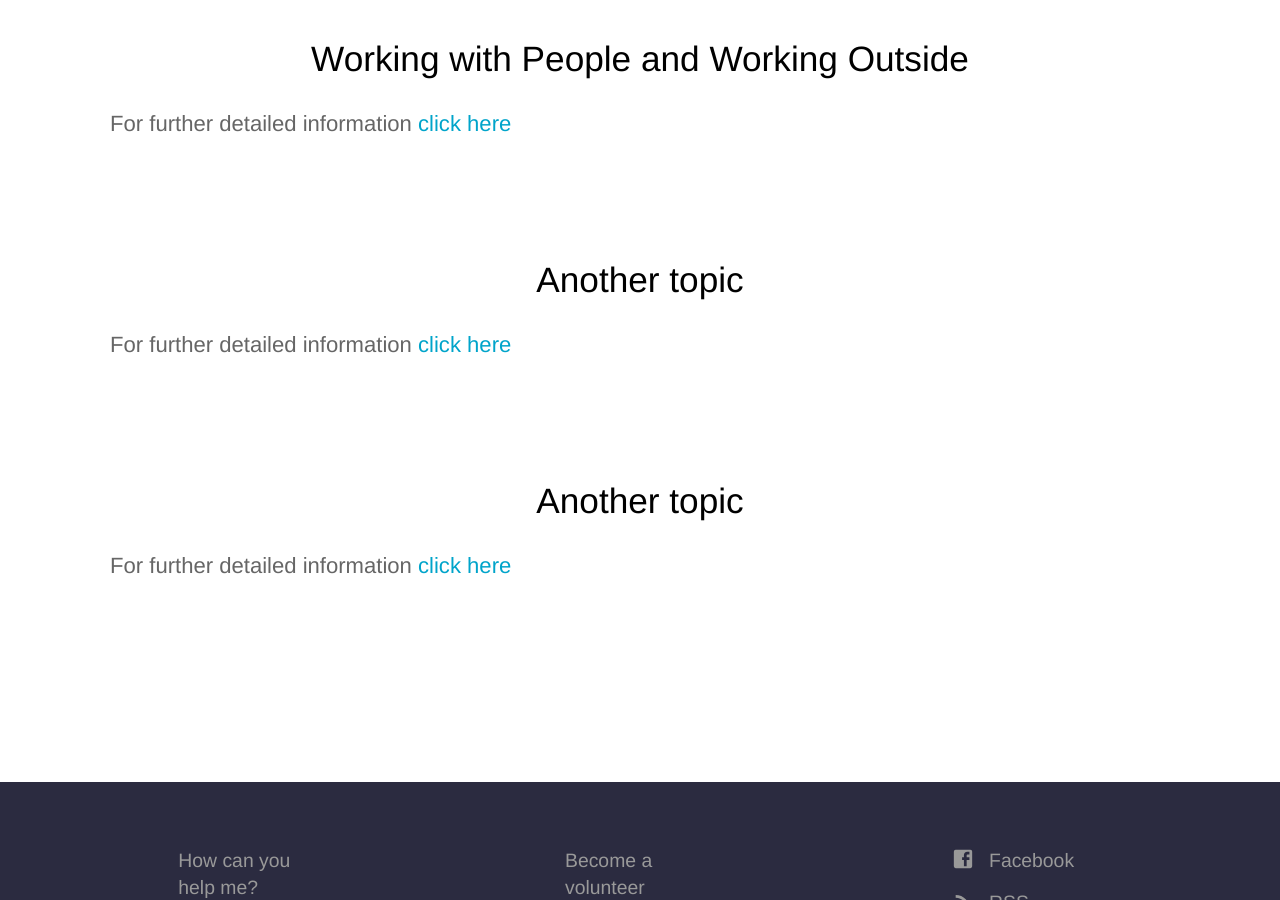
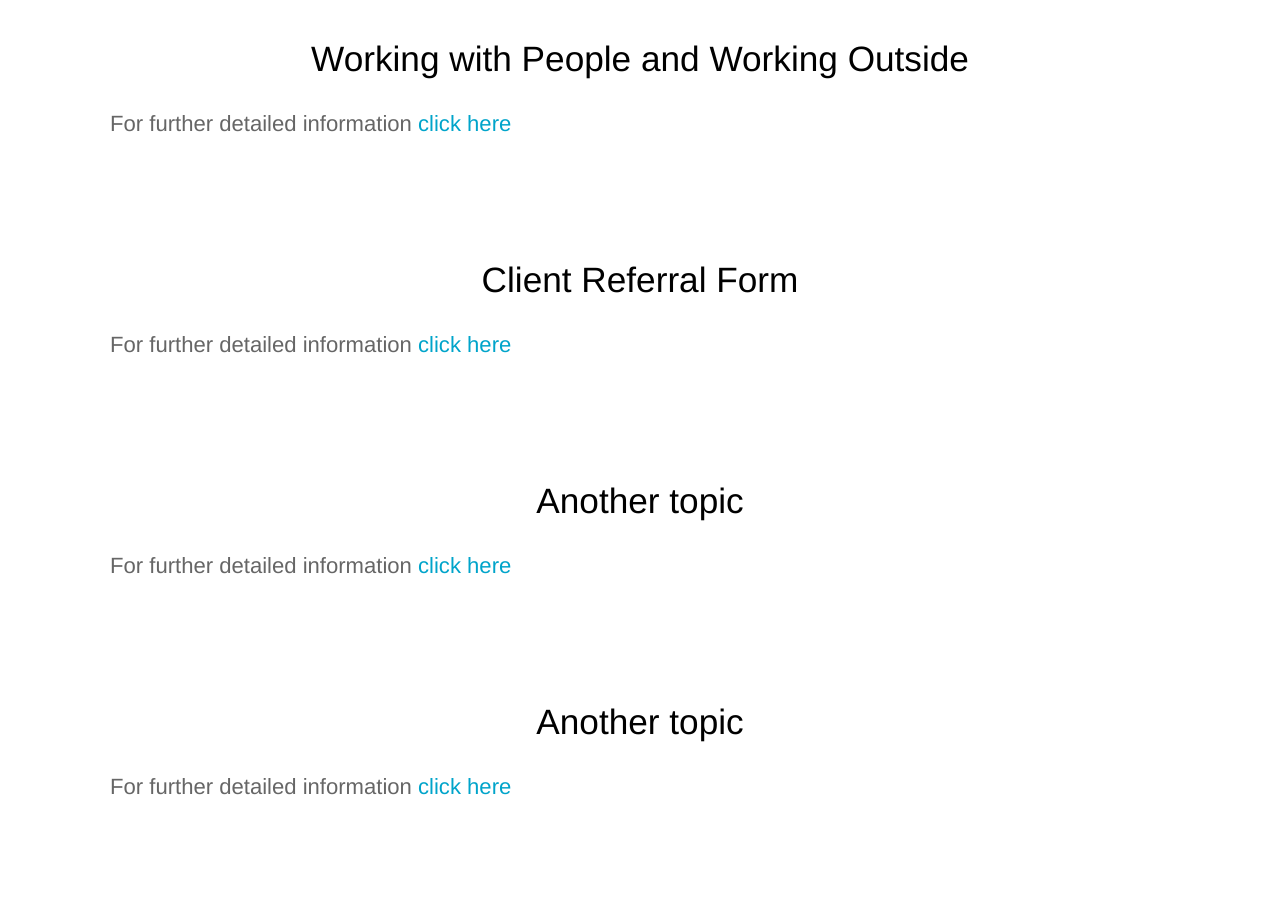
Before and after one commit to chriswilde1946/goodneighboursrp.org.uk, a Jekyll site: the page built from volunteerresources.html, in a window 1280 px wide and 900 px high, scrolled down 995 px. Built offline with Jekyll 4.4.1, drawn with Linux system fonts in a browser that asks for light colours.

```diff
--- a/become-a-volunteer.html
+++ b/become-a-volunteer.html
@@ -54,7 +54,8 @@
 
 <p>A. You can send us an email, call us on 07735810139 </p>
 
-<p>or fill in our online  <a href="https://docs.google.com/forms/d/e/1FAIpQLScjZxMWsMLun2-LpT7CijTwXHCmL_MKSWJsH7Uth_z__acyfQ/viewform?embedded=true"><strong>Volunteer Application Form</strong></a> here</p>
+<p>fill in our online  <a href="https://docs.google.com/forms/d/e/1FAIpQLScjZxMWsMLun2-LpT7CijTwXHCmL_MKSWJsH7Uth_z__acyfQ/viewform?embedded=true" width="640" height="2720" frameborder="0" marginheight="0" marginwidth="0"</iframe>"><strong>Volunteer Application Form</strong></a> here</p><p> Or download the application form, complete and return it <a href="/VolunteerRegistration.pdf"> by clicking here</a></p>
+
 
       </div>
     </div>
--- a/volunteerresources.html
+++ b/volunteerresources.html
@@ -34,11 +34,12 @@
 				<p> For further detailed information<a href="/Outsideworking.pdf"> click here</a></p></div>
 		</div>
 	</section>
+
 	<section>
 		<div class="container flex">
 			<div class="text editable">
-				<h2>Another topic</h2>
-				<p> For further detailed information<a href="/ASCPathways.pdf"> click here</a></p>
+				<h2>Client Referral Form</h2>
+				<p> For further detailed information<a href="/Referral.pdf"> click here</a></p>
 
 			</div>
 		</div>
@@ -52,4 +53,13 @@
 			</div>
 		</div>
 	</section>
+    <section>
+		<div class="container flex">
+			<div class="text editable">
+				<h2>Another topic</h2>
+				<p> For further detailed information<a href="/ASCPathways.pdf"> click here</a></p>
+
+			</div>
+		</div>
+	</section></div>
 </div>
```
Also changed, not shown: 4 other files.
